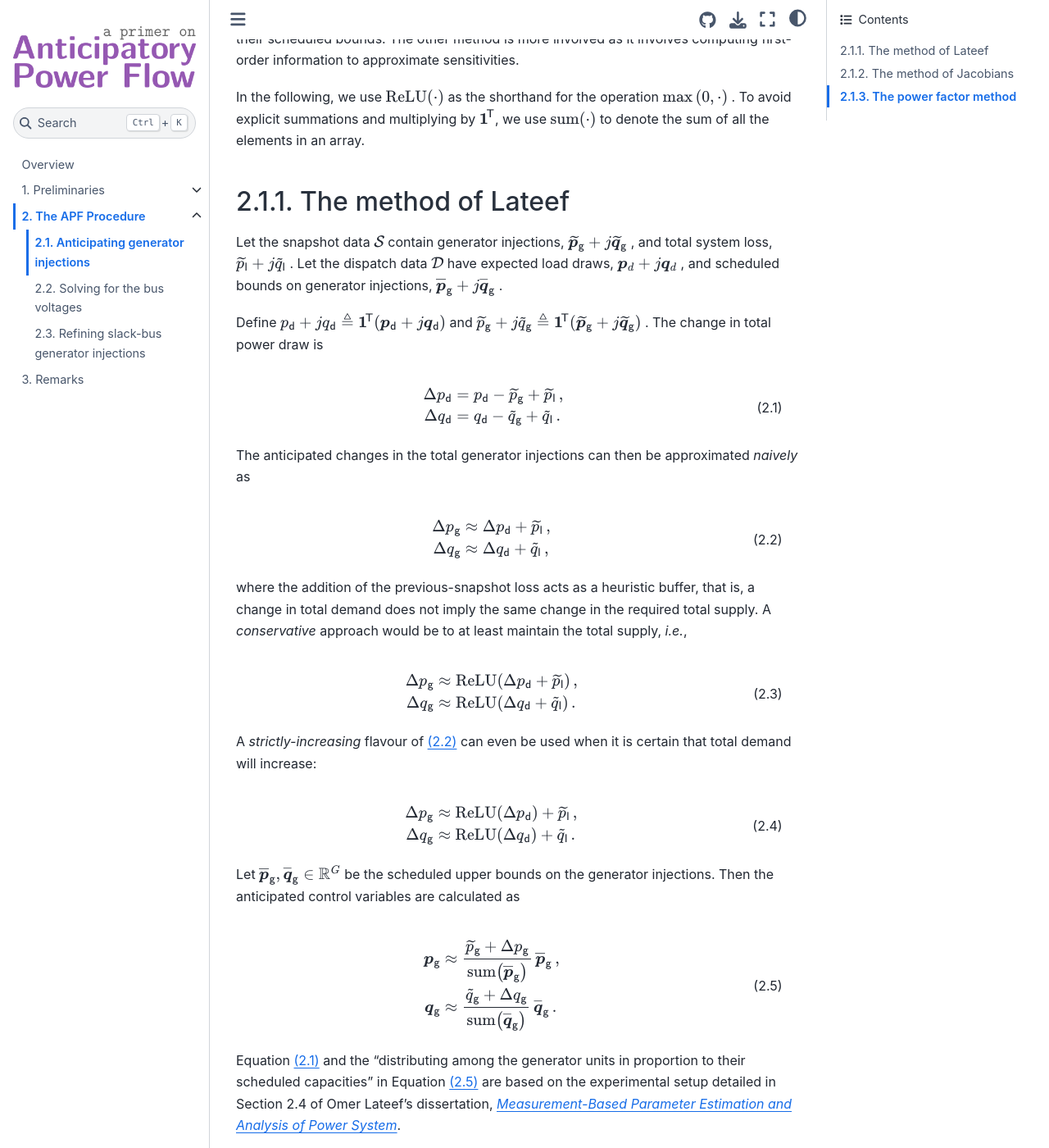
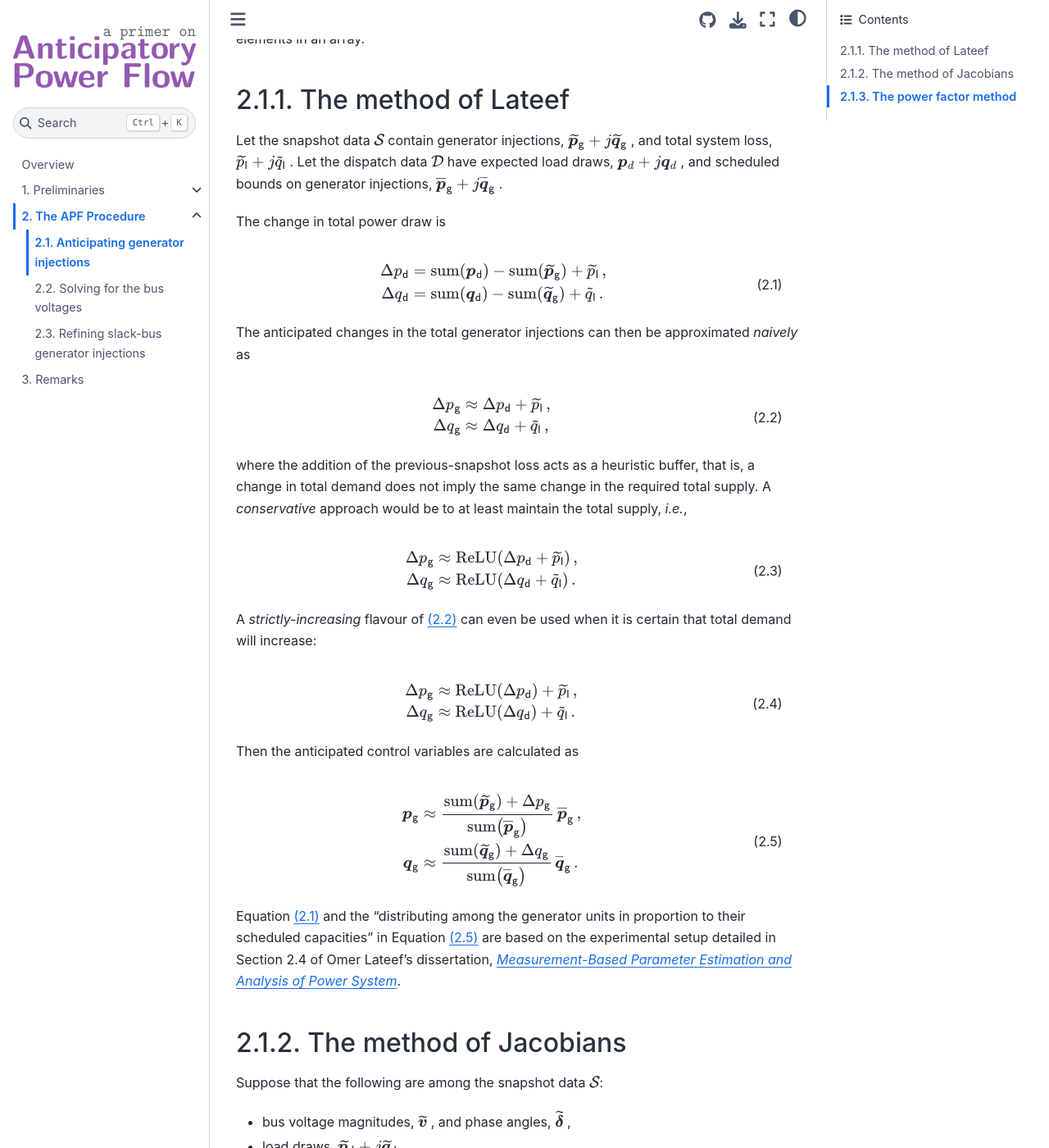
Before and after one commit to christian-cahig/apf-primer, a Jupyter Book: the page built from apf-procedure/anticipate-injs.md, in a window 1280 px wide and 1400 px high, scrolled down 226 px. Shown: the whole window at 82% size. Built offline with Jupyter Book 1.0.4 settings and Sphinx 7.4.7 and the Sphinx Book theme 1.1.4, drawn with Linux system fonts in a browser that asks for light colours; some of the changed text lies outside the part shown.

Commit message:
Improve section "Anticipating generator injections"

````diff
--- a/apf-procedure/anticipate-injs.md
+++ b/apf-procedure/anticipate-injs.md
@@ -1,11 +1,7 @@
 (apf-prc:antic-injs)=
 # Anticipating generator injections
 
-We describe two methods for accomplishing the first stage of the APF procedure.
-One method is a simple algebraic procedure that calculates a change in total generator injection,
-and distributes such aggregate change among the individual units according to their scheduled bounds.
-The other method is more involved as it involves computing first-order information to approximate sensitivities.
-
+We describe three methods for accomplishing the first stage of the APF procedure.
 In the following, we use $\operatorname{ReLU} \! \left( \cdot \right)$ as the shorthand for the operation $\max \left( 0, \cdot \right)$ .
 To avoid explicit summations and multiplying by $\boldsymbol{1}^{ \! \mathsf{T} }$,
 we use $\operatorname{sum} \! \left( \cdot \right)$ to denote the sum of all the elements in an array.
@@ -26,10 +22,6 @@ and
 scheduled bounds on generator injections,
 $\overline{ \boldsymbol{p} }_{ \mathsf{g} } + j \overline{ \boldsymbol{q} }_{ \mathsf{g} }$ .
 
-Define
-$p_{ \mathsf{d} } + j q_{ \mathsf{d} } \triangleq \boldsymbol{1}^{ \! \mathsf{T} } \! \left( \boldsymbol{p}_{ \mathsf{d} } + j \boldsymbol{q}_{ \mathsf{d} } \right)$
-and
-$\widetilde{ p }_{ \mathsf{g} } + j \widetilde{ q }_{ \mathsf{g} } \triangleq \boldsymbol{1}^{ \! \mathsf{T} } \! \left( \widetilde{ \boldsymbol{p} }_{ \mathsf{g} } + j \widetilde{ \boldsymbol{q} }_{ \mathsf{g} } \right)$ .
 The change in total power draw is
 
 ```{math}
@@ -37,11 +29,19 @@ The change in total power draw is
 \begin{aligned}
     \Delta p_{ \mathsf{d} }
     & =
-    p_{ \mathsf{d} } - \widetilde{ p }_{ \mathsf{g} } + \widetilde{ p }_{ \mathsf{l} }
+    \operatorname{sum} \! \left( \boldsymbol{p}_{ \mathsf{d} } \right)
+    -
+    \operatorname{sum} \! \left( \widetilde{ \boldsymbol{p} }_{ \mathsf{g} } \right)
+    +
+    \widetilde{ p }_{ \mathsf{l} }
     \, , \\
     \Delta q_{ \mathsf{d} }
     & =
-    q_{ \mathsf{d} } - \widetilde{ q }_{ \mathsf{g} } + \widetilde{ q }_{ \mathsf{l} }
+    \operatorname{sum} \! \left( \boldsymbol{q}_{ \mathsf{d} } \right)
+    -
+    \operatorname{sum} \! \left( \widetilde{ \boldsymbol{q} }_{ \mathsf{g} } \right)
+    +
+    \widetilde{ q }_{ \mathsf{l} }
     \, .
 \end{aligned}
 ```
@@ -117,7 +117,6 @@ A *strictly-increasing* flavour of {eq}`mol-change-in-sum-c-naive` can even be u
 \end{aligned}
 ```
 
-Let $\overline{ \boldsymbol{p} }_{ \mathsf{g} }, \overline{ \boldsymbol{q} }_{ \mathsf{g} } \in \mathbb{R}^{G}$ be the scheduled upper bounds on the generator injections.
 Then the anticipated control variables are calculated as
 
 ```{math}
@@ -126,7 +125,9 @@ Then the anticipated control variables are calculated as
     \boldsymbol{p}_{ \mathsf{g} }
     & \approx
     \frac{
-        \widetilde{ p }_{ \mathsf{g} } + \Delta p_{ \mathsf{g} }
+        \operatorname{sum} \! \left( \widetilde{ \boldsymbol{p} }_{ \mathsf{g} } \right)
+        +
+        \Delta p_{ \mathsf{g} }
     }{
         \operatorname{sum} \! \left( \overline{ \boldsymbol{p} }_{ \mathsf{g} } \right)
     }
@@ -136,7 +137,9 @@ Then the anticipated control variables are calculated as
     \boldsymbol{q}_{ \mathsf{g} }
     & \approx
     \frac{
-        \widetilde{ q }_{ \mathsf{g} } + \Delta q_{ \mathsf{g} }
+        \operatorname{sum} \! \left( \widetilde{ \boldsymbol{q} }_{ \mathsf{g} } \right)
+        +
+        \Delta q_{ \mathsf{g} }
     }{
         \operatorname{sum} \! \left( \overline{ \boldsymbol{q} }_{ \mathsf{g} } \right)
     }
@@ -357,7 +360,9 @@ Then the anticipated control variables are calculated as
     \boldsymbol{p}_{ \mathsf{g} }
     & \approx
     \frac{
-        \widetilde{ p }_{ \mathsf{g} } + \Delta p_{ \mathsf{g} }
+        \operatorname{sum} \! \left( \widetilde{ \boldsymbol{p} }_{ \mathsf{g} } \right)
+        +
+        \Delta p_{ \mathsf{g} }
     }{
         \operatorname{sum} \! \left( \overline{ \boldsymbol{p} }_{ \mathsf{g} } \right)
     }
@@ -367,7 +372,9 @@ Then the anticipated control variables are calculated as
     \boldsymbol{q}_{ \mathsf{g} }
     & \approx
     \frac{
-        \widetilde{ q }_{ \mathsf{g} } + \Delta q_{ \mathsf{g} }
+        \operatorname{sum} \! \left( \widetilde{ \boldsymbol{q} }_{ \mathsf{g} } \right)
+        +
+        \Delta q_{ \mathsf{g} }
     }{
         \operatorname{sum} \! \left( \overline{ \boldsymbol{q} }_{ \mathsf{g} } \right)
     }
````
Also changed, not shown: other parts of apf-procedure/anticipate-injs.md (+1 -1 lines).
